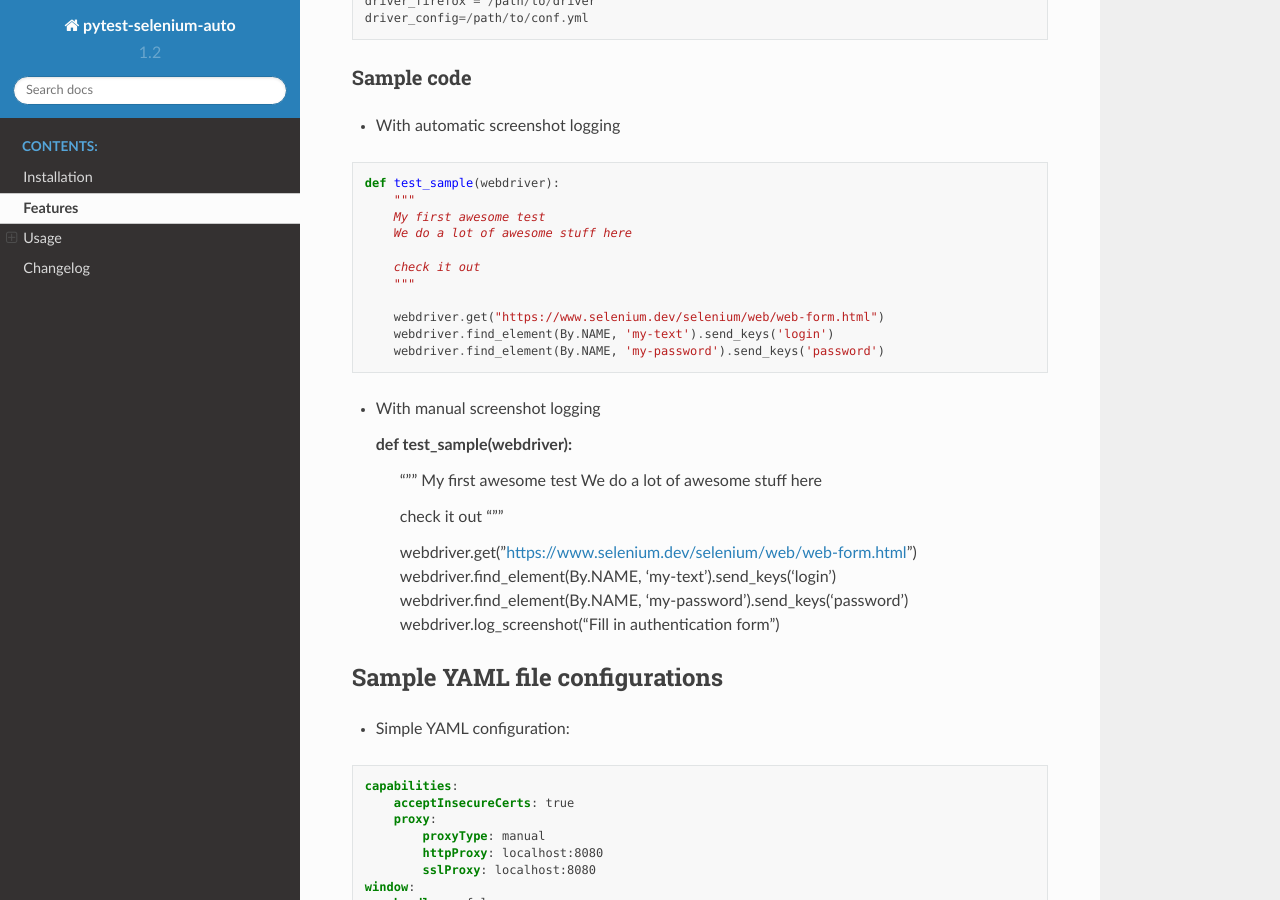
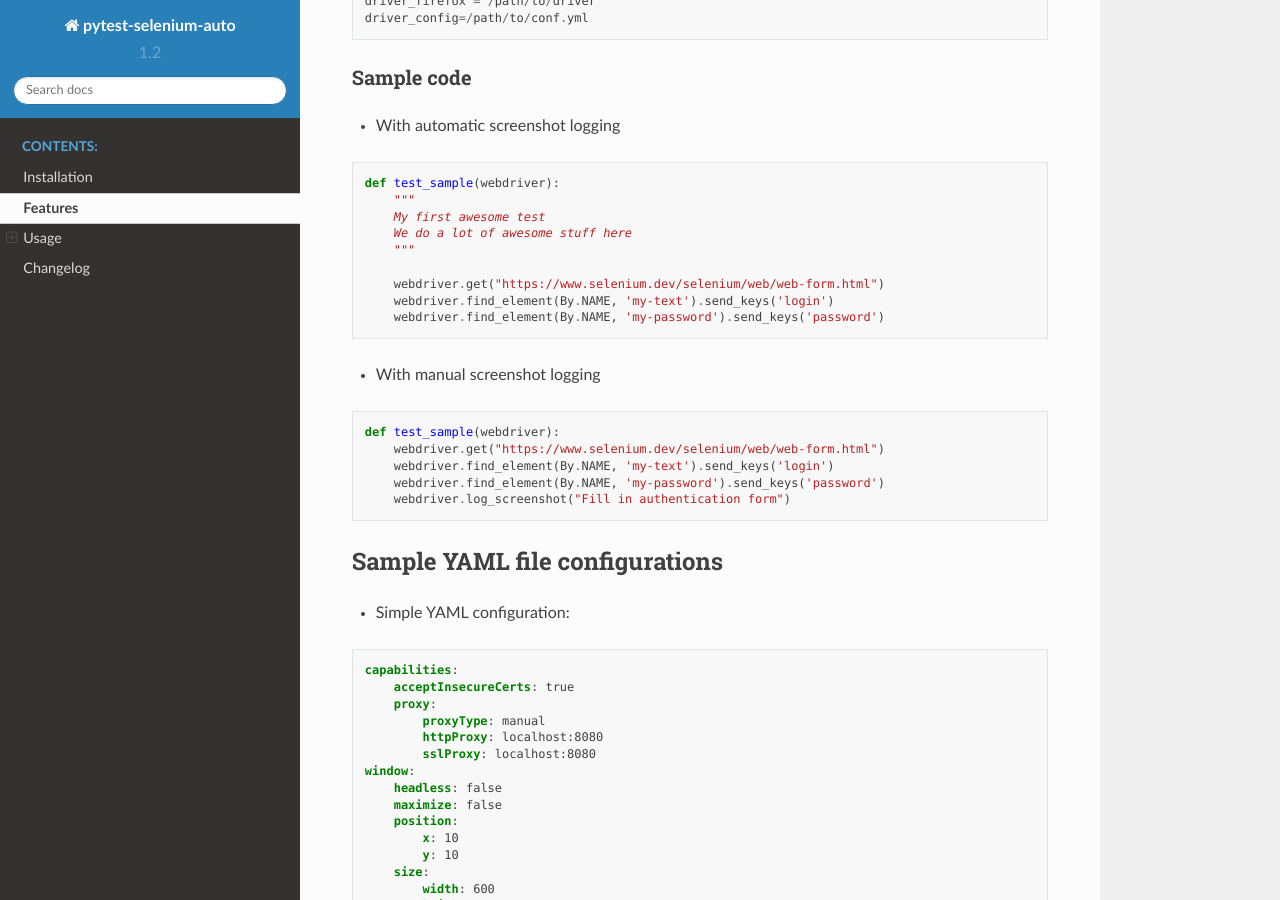
Before and after one commit to harmin-parra/pytest-selenium-auto, a Sphinx documentation site: the page built from docs/user_guide.rst, in a window 1280 px wide and 900 px high, scrolled down 4049 px. Built offline with Sphinx 7.4.7 and the Read the Docs theme 2.0.0, drawn with Linux system fonts in a browser that asks for light colours.

Commit message:
update documentation

```diff
--- a/docs/user_guide.rst
+++ b/docs/user_guide.rst
@@ -207,8 +207,6 @@ Sample code
       """
       My first awesome test
       We do a lot of awesome stuff here
-
-      check it out
       """
 
       webdriver.get("https://www.selenium.dev/selenium/web/web-form.html")
@@ -218,14 +216,9 @@ Sample code
 
 * With manual screenshot logging
 
+.. code-block:: python
+
   def test_sample(webdriver):
-      """
-      My first awesome test
-      We do a lot of awesome stuff here
-
-      check it out
-      """
-
       webdriver.get("https://www.selenium.dev/selenium/web/web-form.html")
       webdriver.find_element(By.NAME, 'my-text').send_keys('login')
       webdriver.find_element(By.NAME, 'my-password').send_keys('password')
```
